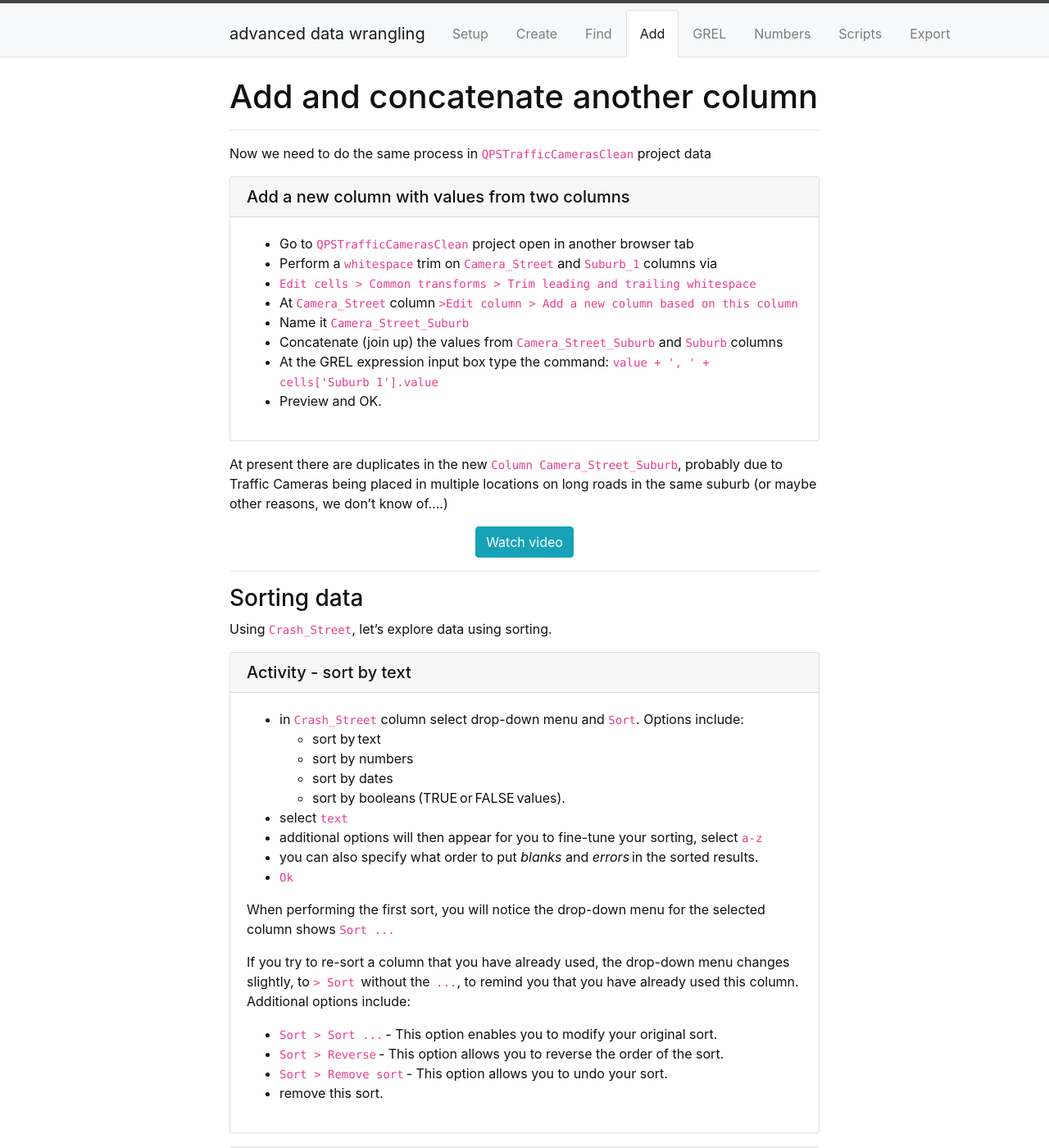
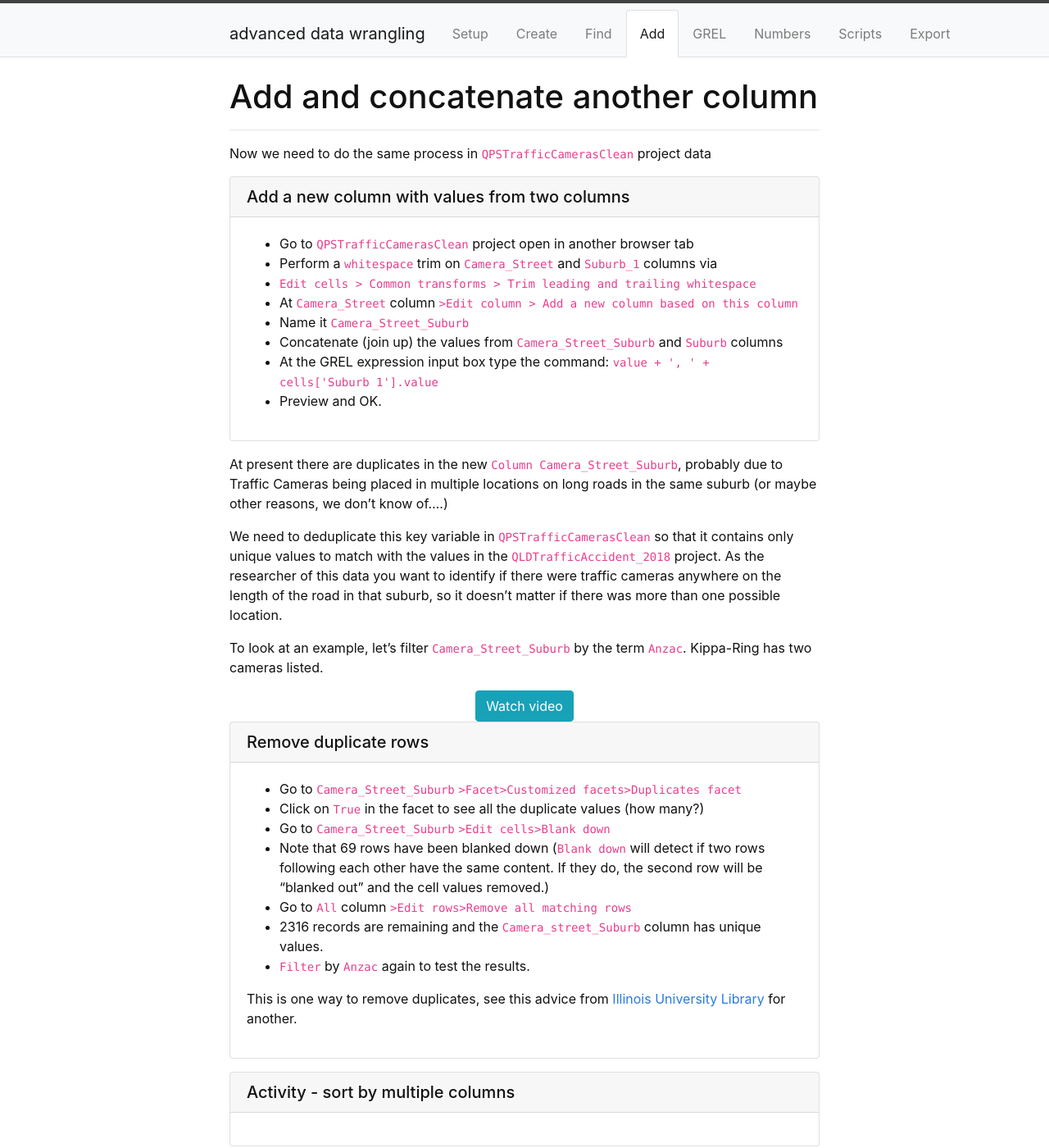
Before and after one commit to GULibrarySandbox/advanced-data-wrangle-old, a Jekyll site: the page built from content/4-lesson.md, in a window 1280 px wide and 1400 px high. Shown: the whole window at 82% size. Built offline with Jekyll 4.4.1, drawn with Linux system fonts in a browser that asks for light colours.

Commit message:
Update 4-lesson.md

```diff
--- a/content/4-lesson.md
+++ b/content/4-lesson.md
@@ -21,35 +21,23 @@ Now we need to do the same process in  `QPSTrafficCamerasClean`  project data
 
 At present there are duplicates in the new  `Column Camera_Street_Suburb`,  probably due to Traffic Cameras being placed in multiple locations on long roads in the same suburb (or maybe other reasons, we don’t know of….)
 
+We need to deduplicate this key variable in  `QPSTrafficCamerasClean`  so that it contains only unique values to match with the values in the `QLDTrafficAccident_2018` project.  As the researcher of this data you want to identify if there were traffic cameras anywhere on the length of the road in that suburb, so it doesn’t matter if there was more than one possible location.
+
+To look at an example, let’s filter  `Camera_Street_Suburb`  by the term  `Anzac`.  Kippa-Ring has two cameras listed.
+
 {% include button.md text="Watch video" link="    " color="info" %}
 
-------
+{% capture text %}
+- Go to  `Camera_Street_Suburb`  `>Facet>Customized facets>Duplicates facet`
+- Click on  `True`  in the facet to see all the duplicate values (how many?)
+- Go to `Camera_Street_Suburb`  `>Edit cells>Blank down`
+- Note that 69 rows have been blanked down
+  (`Blank down`  will detect if two rows following each other have the same content. If they do, the second row will be “blanked out” and the cell values removed.)
+-	Go to  `All` column  `>Edit rows>Remove all matching rows`
+- 2316 records are remaining and the  `Camera_street_Suburb`  column has unique values.
+- `Filter`  by  `Anzac`  again to test the results.
 
-### Sorting data
-
-Using `Crash_Street`, let's explore data using sorting.
-
-{% capture text %}
-- in  `Crash_Street`  column select drop-down menu and  `Sort`.   Options include:
-  - sort by text
-  - sort by numbers
-  - sort by dates
-  - sort by booleans (TRUE or FALSE values).
-- select  `text`
-- additional options will then appear for you to fine-tune your sorting, select  `a-z`
-- you can also specify what order to put *blanks* and *errors* in the sorted results.
--  `Ok`
-
-When performing the first sort, you will notice the drop-down menu for the selected column shows  `Sort ...`
-
-If you try to re-sort a column that you have already used, the drop-down menu changes slightly, to  `> Sort`  without the  `...`, to remind you that you have already used this column. Additional options include:
-
-  - `Sort > Sort ...` - This option enables you to modify your original sort.
-  - `Sort > Reverse` - This option allows you to reverse the order of the sort.
-  - `Sort > Remove sort` - This option allows you to undo your sort.
-- remove this sort.{% endcapture %} {% include card.md header="Activity - sort by text" text=text %}
-
-
+This is one way to remove duplicates, see this advice from [Illinois University Library](https://guides.library.illinois.edu/openrefine/duplicates) for another.{% endcapture %} {% include card.md header="Remove duplicate rows" text=text %}
 
 {% capture text %}
 {% endcapture %} {% include card.md header="Activity - sort by multiple columns" text=text %}
```
